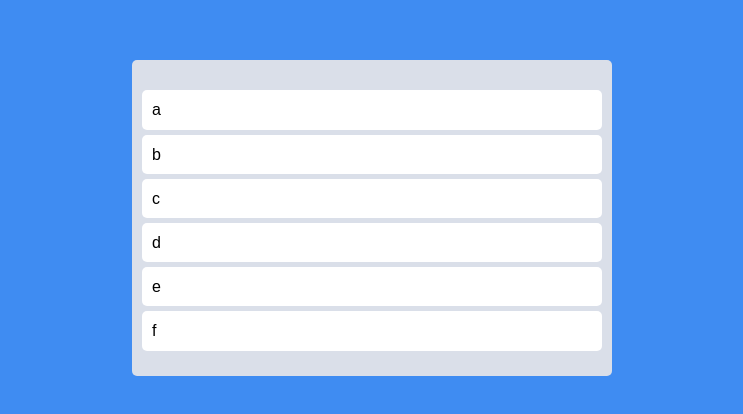
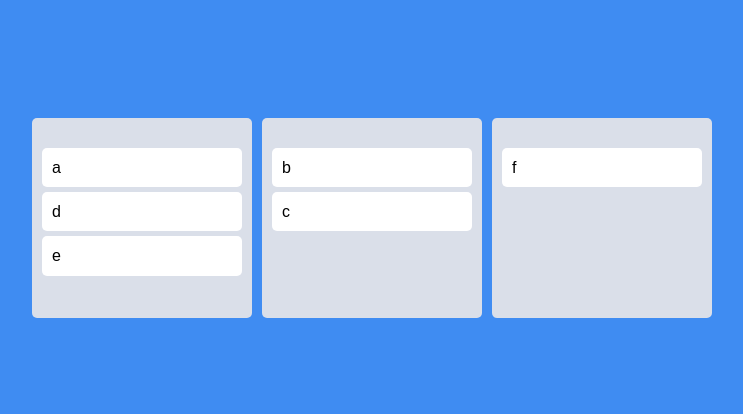
Before and after one commit to Namyunha/Trello, a React (Create React App) app: page / in a window 1280 px wide. Shown: the part 182-596 px from the top of the page, without its empty margins (268-1011 px from the left). Built offline with nearby package versions, Linux system fonts and the light colour scheme.

Commit message:
multi list

```diff
--- a/src/App.tsx
+++ b/src/App.tsx
@@ -1,17 +1,29 @@
-import { DragDropContext, Droppable, Draggable } from 'react-beautiful-dnd';
+import
+{
+  DragDropContext,
+  Droppable,
+  Draggable
+} from 'react-beautiful-dnd';
 import {
   Wrapper,
   Boards,
-  Board,
-  Card }
+}
 from "./styles"
-import { DropResult } from 'react-beautiful-dnd';
-import DraggableCard from './components/Draggable';
+import
+{
+  DropResult
+} from 'react-beautiful-dnd';
 
-let toDos = ["a", "b", "c", "d", "e", "f"];
-
+import
+{
+  useAppSelector
+} from './app/hook';
+import Board from './components/Board';
 
 function App() {
+  const todos = useAppSelector((state) => state.todos);
+  console.log('todos = ', todos);
+
   const onDragEnd = ({destination, source}: DropResult) => {
     if(!destination){
       return
@@ -19,25 +31,16 @@ function App() {
     if(source?.index === destination?.index) {
         return;
     }
-    let newTodos = [...toDos];
-    let src = newTodos.splice(source.index, 1);
-    newTodos.splice(destination?.index, 0, src[0]);
-    toDos = newTodos;
+    // let newTodos = [...toDos];
+    // let src = newTodos.splice(source.index, 1);
+    // newTodos.splice(destination?.index, 0, src[0]);
+    // toDos = newTodos;
   }
 
   return <DragDropContext onDragEnd={onDragEnd}>
-     <Wrapper>
+      <Wrapper>
         <Boards>
-          <Droppable droppableId="one">
-            {(magic) => (
-              <Board ref={magic.innerRef} {...magic.droppableProps}>
-                {toDos.map((toDo, index) => (
-                  <DraggableCard key={toDo} toDo={toDo} index={index}/>
-                ))}
-                {magic.placeholder}
-              </Board>
-            )}
-          </Droppable>
+          {Object.keys(todos).map(boardId => <Board key={boardId} boardId={boardId} toDos={todos[boardId]} />)}
         </Boards>
       </Wrapper>
   </DragDropContext>
--- /dev/null
+++ b/src/app/hook.ts
@@ -0,0 +1,6 @@
+import { useDispatch, useSelector } from 'react-redux'
+import type { RootState, AppDispatch } from './store'
+
+// Use throughout your app instead of plain `useDispatch` and `useSelector`
+export const useAppDispatch = useDispatch.withTypes<AppDispatch>()
+export const useAppSelector = useSelector.withTypes<RootState>()
--- a/src/app/store.ts
+++ b/src/app/store.ts
@@ -1,5 +1,6 @@
 import { configureStore } from "@reduxjs/toolkit";
 import todosReducer from "../features/todo/todosSlice";
+
 
 export const store = configureStore({
     reducer: {
--- /dev/null
+++ b/src/components/Board.tsx
@@ -0,0 +1,26 @@
+import { Droppable } from "react-beautiful-dnd"
+import styled from "styled-components"
+import DraggableCard from '../components/Draggable'
+import { BoardWrapper } from "../styles"
+
+interface IBoard {
+    toDos: string[]
+    boardId: string
+}
+const Board = ({toDos, boardId}:IBoard) => {
+
+  return (
+    <Droppable droppableId={boardId}>
+    {(magic) => (
+      <BoardWrapper ref={magic.innerRef} {...magic.droppableProps}>
+        {toDos.map((toDo, index)=> (
+          <DraggableCard key={toDo} toDo={toDo} index={index}/>
+        ))}
+        {magic.placeholder}
+      </BoardWrapper>
+    )}
+  </Droppable>
+  )
+}
+
+export default Board
--- a/src/components/Draggable.tsx
+++ b/src/components/Draggable.tsx
@@ -14,8 +14,8 @@ const DraggableCard = ({toDo, index}:IDraggableCard) => {
         {(magic) => (
             <Card
             ref={magic.innerRef}
-            {...magic.dragHandleProps}
-            {...magic.draggableProps}
+              {...magic.dragHandleProps}
+              {...magic.draggableProps}
             >
             {toDo}
             </Card>
--- a/src/features/todo/todosSlice.ts
+++ b/src/features/todo/todosSlice.ts
@@ -1,8 +1,16 @@
 import { createSlice } from "@reduxjs/toolkit";
+
+interface ITodosSlice {
+    [key: string]: string[];
+}
 
 const todosSlice = createSlice({
     name: 'todos',
-    initialState: [],
+    initialState: {
+        todo: [ "a",  "d", "e" ],
+        doing: [ "b", "c" ],
+        done: [ "f" ]
+    } as ITodosSlice ,
     reducers: {}
 })
 
--- a/src/styles.ts
+++ b/src/styles.ts
@@ -2,7 +2,7 @@ import styled from "styled-components";
 
 export const Wrapper = styled.div`
   display: flex;
-  max-width: 480px;
+  max-width: 680px;
   width: 100%;
   margin: 0 auto;
   justify-content: center;
@@ -13,10 +13,11 @@ export const Wrapper = styled.div`
 export const Boards = styled.div`
   display: grid;
   width: 100%;
-  grid-template-columns: repeat(1, 1fr);
+  grid-template-columns: repeat(3, 1fr);
+  gap: 10px;
 `;
 
-export const Board = styled.div`
+export const BoardWrapper = styled.div`
   padding: 20px 10px;
   padding-top: 30px;
   background-color: ${(props) => props.theme.boardColor};
```
